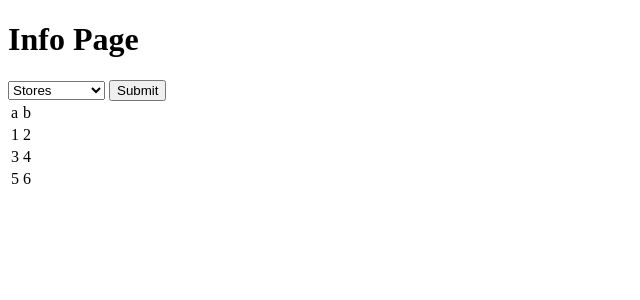
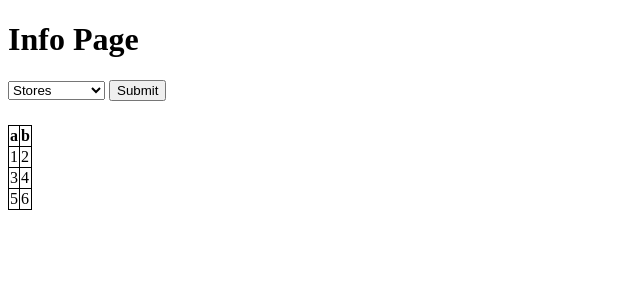
Before and after one commit to 0x8/DatabaseDesign, a Flask app: page /info/ in a window 1280 px wide. Shown: the top 300 px of the page, without its empty margins (0-640 px from the left). Run offline with Flask 2, Linux system fonts and the light colour scheme.

```diff
--- /dev/null
+++ b/static/css/info.css
@@ -0,0 +1,12 @@
+table#info-results {
+    margin-top: 1.5em;
+    border-collapse: collapse;
+}
+
+table#info-results td, table#info-results th {
+    border: 1px solid black;
+}
+
+table#info-results th {
+    font-weight: bold;
+}
--- a/static/index.html
+++ b/static/index.html
@@ -6,8 +6,8 @@
     <body>
         <h1>Welcome to the Silk Road!</h1>
 
-        <a href="login/" >Login</a>
-        <a href="info/" >Get info</a>
-        <a href="admin/" >Admin page</a>
+        <a href="/login/" >Login</a>
+        <a href="/info/" >Get info</a>
+        <a href="/admin/" >Admin page</a>
     </body>
 </html>
--- a/templates/info.html
+++ b/templates/info.html
@@ -2,6 +2,8 @@
 <html>
     <head>
         <title>Get info</title>
+        <link rel="stylesheet" type="text/css" href="/static/css/common.css" />
+        <link rel="stylesheet" type="text/css" href="/static/css/info.css" />
     </head>
 
     <body>
@@ -22,14 +24,17 @@
         </form>
 
         <table id="info-results">
-            <tr id="info-results-header-row">
-                {% for header in headers %}
-                <td class="info-results-header">
-                    {{header}}
-                </td>
-                {% endfor %}
-            </tr>
+            <thead>
+                <tr id="info-results-header-row">
+                    {% for header in headers %}
+                    <th class="info-results-header">
+                        {{header}}
+                    </th>
+                    {% endfor %}
+                </tr>
+            </thead>
 
+            <tbody>
             {% for row in rows %}
             <tr class="info-results-row">
                 {% for field in row %}
```
Also changed, not shown: static/css/common.css (added).
